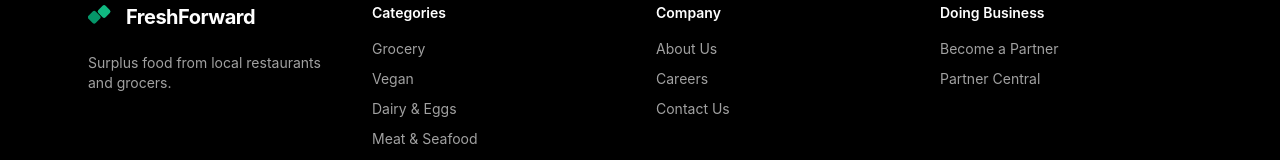
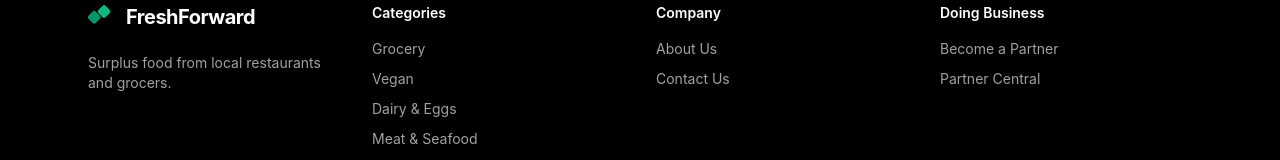
Before and after one commit to Matthew-Goley/FreshForward-frontend, a React (Vite) app: page / in a window 1280 px wide. Shown: the part 3937-4097 px from the top of the page. Built offline with nearby package versions, Linux system fonts and the light colour scheme.

Commit message:
Remove 'Careers' link from footerCompanyLinks in Landing page

```diff
--- a/src/pages/Landing.tsx
+++ b/src/pages/Landing.tsx
@@ -78,7 +78,6 @@
 
 const footerCompanyLinks = [
   { label: 'About Us', to: '/company' },
-  { label: 'Careers', to: '/company' },
   { label: 'Contact Us', to: '/company' },
 ]
 
```
